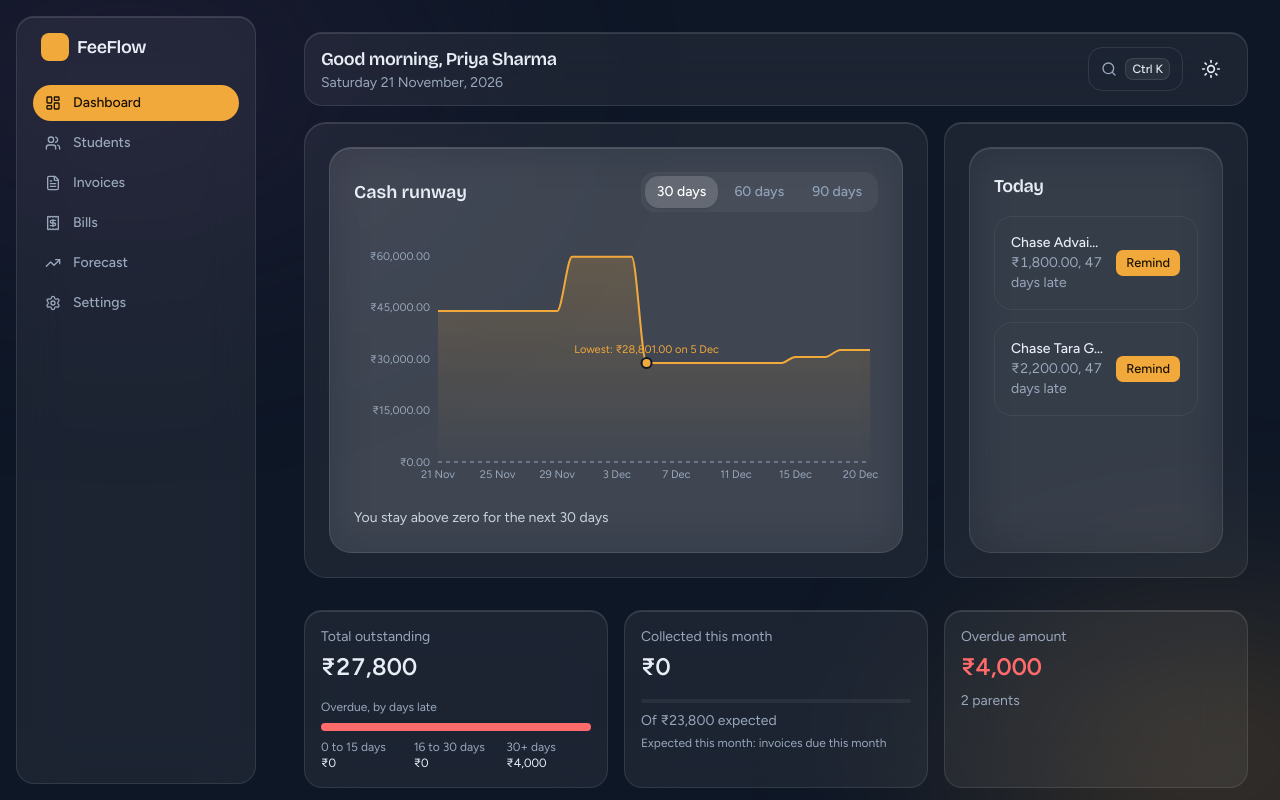
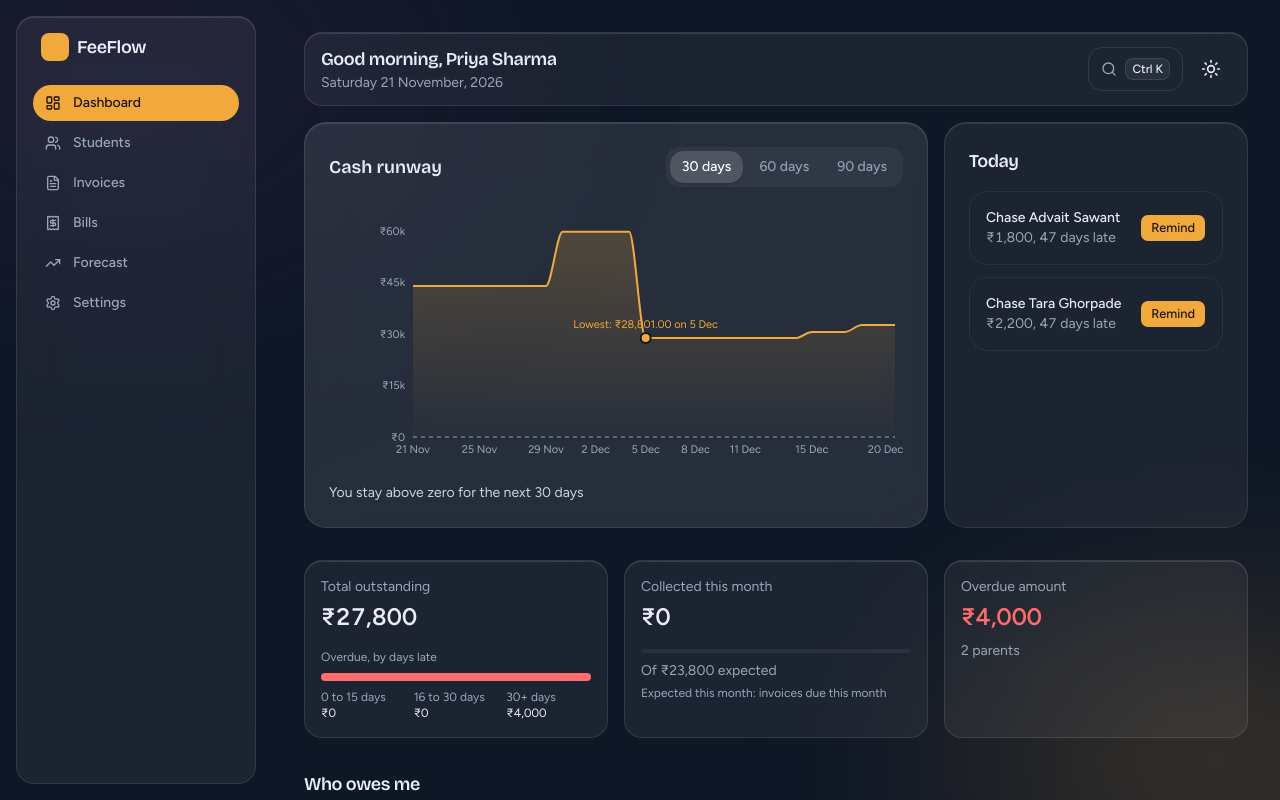
Before and after one commit to ItzMeVishwas/feeflow, a Next.js app: page /dashboard in a window 1280 px wide. Shown: the top 800 px of the page. Built offline with nearby package versions, Linux system fonts and the light colour scheme.

Commit message:
polish: single glass layer, compact axis, faster draw-in, whole rupees

```diff
--- a/src/app/(app)/dashboard/page.tsx
+++ b/src/app/(app)/dashboard/page.tsx
@@ -252,10 +252,10 @@ export default function DashboardPage() {
   return (
     <div className="space-y-8">
       <section aria-label="Overview" className="grid items-stretch gap-4 lg:grid-cols-3">
-        <div className="glass h-full rounded-3xl p-4 sm:p-6 lg:col-span-2">
+        <div className="h-full lg:col-span-2">
           <RunwayChart />
         </div>
-        <div className="glass h-full rounded-2xl p-4 sm:p-6">
+        <div className="h-full">
           <TodayRail />
         </div>
       </section>
--- a/src/components/runway-chart.tsx
+++ b/src/components/runway-chart.tsx
@@ -48,6 +48,15 @@ function parseIso(iso: string): Date {
 
 function shortDate(iso: string): string {
   return format(parseIso(iso), "d MMM");
+}
+
+// Compact rupee label for chart axes: ₹60k, ₹45k, -₹5k. Small values stay whole.
+function formatCompactINR(v: number): string {
+  if (v === 0) return "₹0";
+  const sign = v < 0 ? "-" : "";
+  const abs = Math.abs(v);
+  if (abs >= 1000) return sign + "₹" + Math.round(abs / 1000) + "k";
+  return sign + "₹" + abs.toLocaleString("en-IN");
 }
 
 function RunwayTooltip({
@@ -190,7 +199,7 @@ export function RunwayChart({ scenario }: RunwayChartProps) {
                   minTickGap={16}
                 />
                 <YAxis
-                  tickFormatter={(v: number) => formatINR(v)}
+                  tickFormatter={formatCompactINR}
                   tick={{ fontSize: 11, fill: MUTED }}
                   tickLine={false}
                   axisLine={false}
@@ -208,7 +217,7 @@ export function RunwayChart({ scenario }: RunwayChartProps) {
                   strokeWidth={2}
                   fill="url(#runwayFill)"
                   isAnimationActive={!prefersReducedMotion}
-                  animationDuration={900}
+                  animationDuration={1200}
                   animationEasing="ease-out"
                 />
                 {lowest && (
--- a/src/lib/today.ts
+++ b/src/lib/today.ts
@@ -1,4 +1,3 @@
-import { formatINR } from "@/lib/format"
 import { daysLate, deriveStatus } from "@/lib/invoice-status"
 import type { Bill, Invoice, Student } from "@/lib/store"
 
@@ -23,6 +22,8 @@ const MAX_ACTIONS = 5
 const BILL_WINDOW_DAYS = 7
 const CASH_WINDOW_DAYS = 30
 const DAY_MS = 86_400_000
+
+const wholeRupeeFormatter = new Intl.NumberFormat("en-IN", { style: "currency", currency: "INR", maximumFractionDigits: 0 })
 
 const shortDateFormatter = new Intl.DateTimeFormat("en-IN", {
   day: "numeric",
@@ -65,7 +66,7 @@ export function buildToday(input: TodayInput): TodayAction[] {
       id: `chase-${invoice.id}`,
       kind: "chase",
       title: `Chase ${name}`,
-      detail: `${formatINR(invoice.amount)}, ${late} ${late === 1 ? "day" : "days"} late`,
+      detail: `${wholeRupeeFormatter.format(invoice.amount)}, ${late} ${late === 1 ? "day" : "days"} late`,
       invoiceId: invoice.id,
       urgency: 100 + late,
     })
@@ -78,7 +79,7 @@ export function buildToday(input: TodayInput): TodayAction[] {
       id: `bill-${bill.id}`,
       kind: "bill",
       title: `${bill.name} ${dueText(days)}`,
-      detail: formatINR(bill.amount),
+      detail: wholeRupeeFormatter.format(bill.amount),
       urgency: 50 - days,
     })
   }
```
Also changed, not shown: .codebenders/scratch/repro-format.cjs (added).
